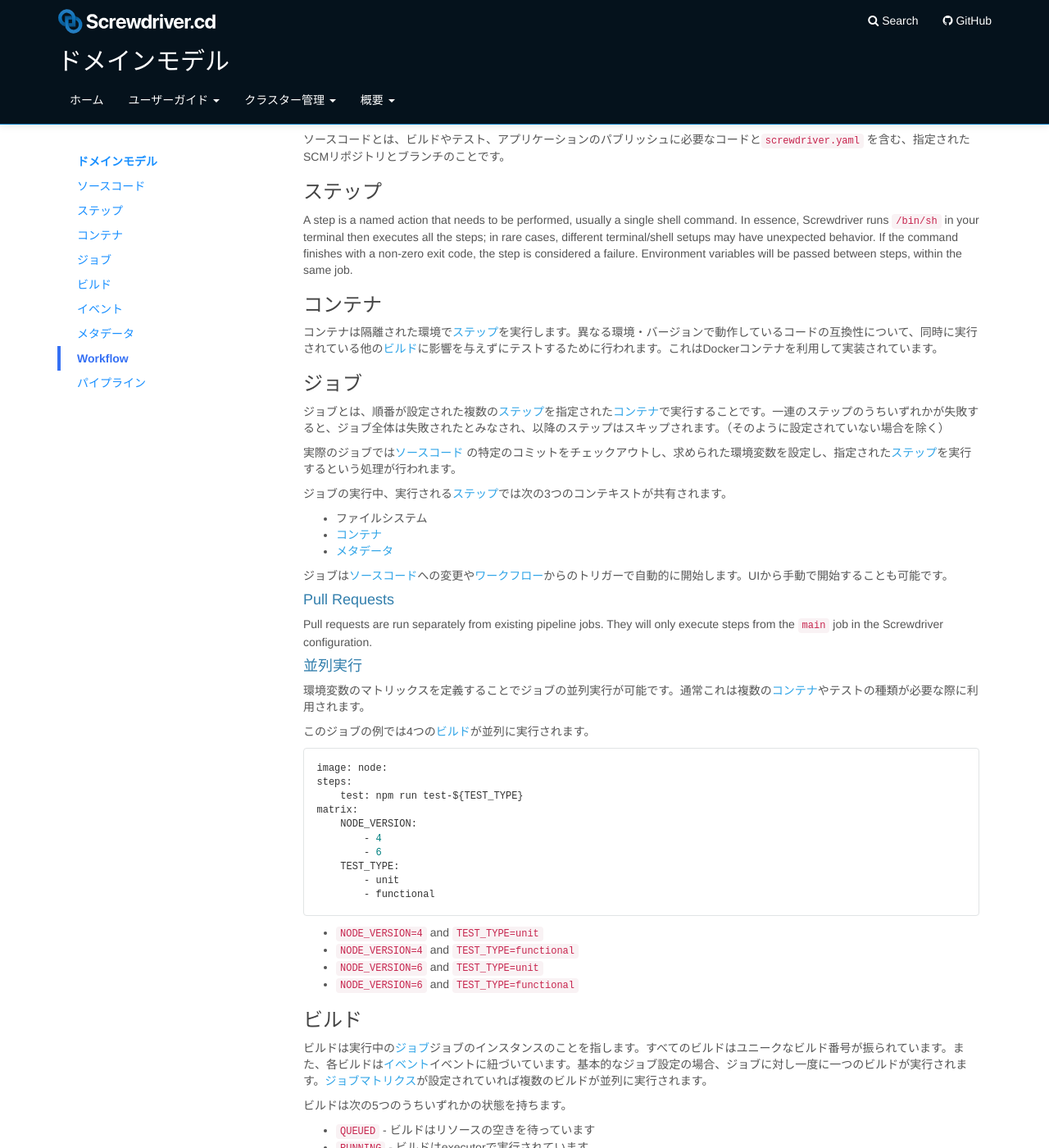
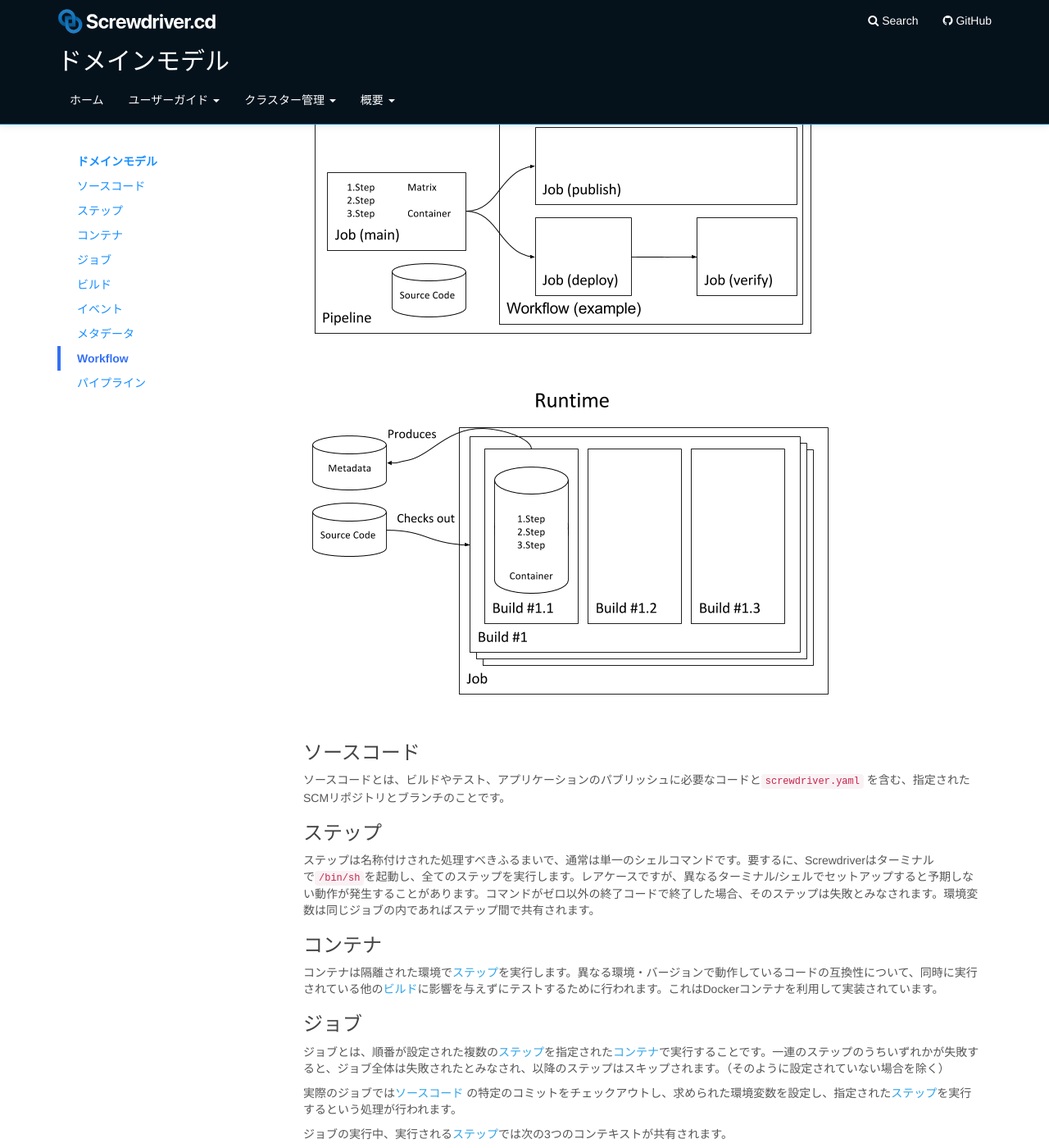
Before and after one commit to screwdriver-cd/guide, a Jekyll site: the page built from docs/ja/about/appendix/domain.md, in a window 1280 px wide and 1400 px high, scrolled down 209 px. Shown: the whole window at 82% size. Built offline with Jekyll 4.4.1, drawn with Linux system fonts in a browser that asks for light colours; some of the changed text lies outside the part shown.

Commit message:
fix: Japanese translation (domain.md) (#274)

````diff
--- a/docs/ja/about/appendix/domain.md
+++ b/docs/ja/about/appendix/domain.md
@@ -29,8 +29,10 @@ toc:
 
 ## ドメインモデル
 
-![Definition](../../../about/appendix/assets/definition-model.png)
-![Runtime](../../../about/appendix/assets/runtime-model.png)
+_注意: `Parallel`, `series`, `matrix` はまだ実装されていません。逐次処理のみが行われます。_
+
+![Definition](../../../about/assets/definition-model.png)
+![Runtime](../../../about/assets/runtime-model.png)
 
 ### ソースコード
 
@@ -38,7 +40,7 @@ toc:
 
 ### ステップ
 
-A step is a named action that needs to be performed, usually a single shell command. In essence, Screwdriver runs `/bin/sh` in your terminal then executes all the steps; in rare cases, different terminal/shell setups may have unexpected behavior. If the command finishes with a non-zero exit code, the step is considered a failure. Environment variables will be passed between steps, within the same job.
+ステップは名称付けされた処理すべきふるまいで、通常は単一のシェルコマンドです。要するに、Screwdriverはターミナルで`/bin/sh`を起動し、全てのステップを実行します。レアケースですが、異なるターミナル/シェルでセットアップすると予期しない動作が発生することがあります。コマンドがゼロ以外の終了コードで終了した場合、そのステップは失敗とみなされます。環境変数は同じジョブの内であればステップ間で共有されます。
 
 ### コンテナ
 
@@ -58,9 +60,9 @@ A step is a named action that needs to be performed, usually a single shell comm
 
 ジョブは[ソースコード](#%E3%82%BD%E3%83%BC%E3%82%B9%E3%82%B3%E3%83%BC%E3%83%89)への変更や[ワークフロー](#workflow)からのトリガーで自動的に開始します。UIから手動で開始することも可能です。
 
-#### Pull Requests
+#### プルリクエスト
 
-Pull requests are run separately from existing pipeline jobs. They will only execute steps from the `main` job in the Screwdriver configuration.
+プルリクエストは既存のパイプラインジョブとは別に実行されます。ジョブ名が`main`のステップのみが実行されます。
 
 #### 並列実行
 
@@ -107,9 +109,9 @@ matrix:
 
 ### メタデータ
 
-Metadata is a structured key/value storage of relevant information about a [build](#%E3%83%93%E3%83%AB%E3%83%89). Metadata will be shared with subsequent builds in the same [workflow](#workflow). It can be updated or retrieved throughout the build by using the built-in CLI ([meta](https://github.com/screwdriver-cd/meta-cli)) in the [steps](#%E3%82%B9%E3%83%86%E3%83%83%E3%83%97).
+メタデータは[ビルド](#%E3%83%93%E3%83%AB%E3%83%89)に関連する情報を構造的に格納するkey/valueストレージです。メタデータは同じ[ワークフロー](#workflow)内の後続のビルドと共有されます。[ステップ](#%E3%82%B9%E3%83%86%E3%83%83%E3%83%97)で利用できる[meta CLI](https://github.com/screwdriver-cd/meta-cli)を使用して、ビルド中に更新や取得することができます。
 
-Example:
+例:
 
 ```bash
 $ meta set example.coverage 99.95
@@ -119,14 +121,16 @@ $ meta get example
 {"coverage":99.95}
 ```
 
+詳しくは[metadata page](../../user-guide/metadata)をご覧ください。
+
 ### Workflow
 
-ワークフローとは、デフォルトブランチの`main`ジョブの[ビルド](#%E3%83%93%E3%83%AB%E3%83%89)成功後に実行される[ジョブ](#%E3%82%B8%E3%83%A7%E3%83%96)の順番のことです。ジョブは並列や逐次、またはその組み合わせで実行することができます。ワークフローにはパイプライン内に定義されたジョブがすべて含まれている必要があります。
+ワークフローとは、`main`ジョブの[ビルド](#%E3%83%93%E3%83%AB%E3%83%89)成功後に実行される[ジョブ](#%E3%82%B8%E3%83%A7%E3%83%96)の順番のことです。`main`ジョブは常に最初に実行されます。ジョブは並列や逐次、またはその組み合わせで実行することができます。ワークフローにはパイプライン内に定義されたジョブがすべて含まれている必要があります。
 
 ワークフロー内で実行されるジョブは次の内容を共有します。
 
 - 同じgitコミットからチェックアウトされたソースコード
-- Access to [metadata](#%E3%83%A1%E3%82%BF%E3%83%87%E3%83%BC%E3%82%BF) from a `main` build that triggered or was selected for this job's build
+- `main`ジョブからトリガーされて実行されるジョブからアクセスされる[メタデータ](#%E3%83%A1%E3%82%BF%E3%83%87%E3%83%BC%E3%82%BF)
 
 下記のworkflowセクションの例ではこのようなフローになっていて
 
````
Also changed, not shown: docs/about/appendix/domain.md (+2 -2 lines).
